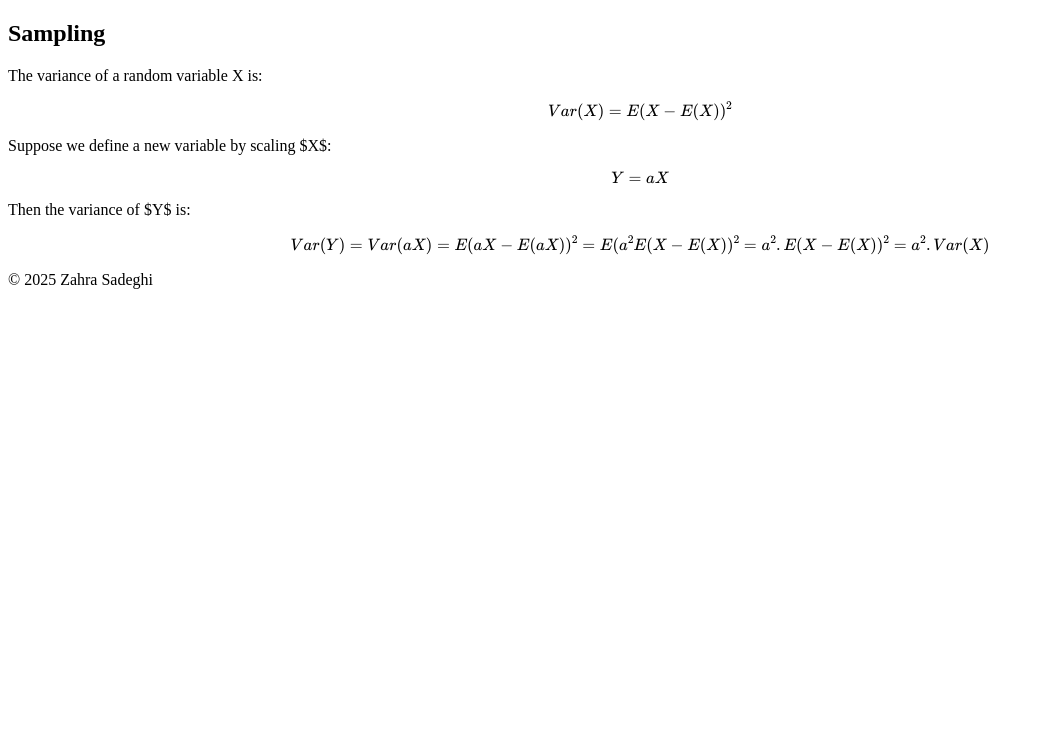
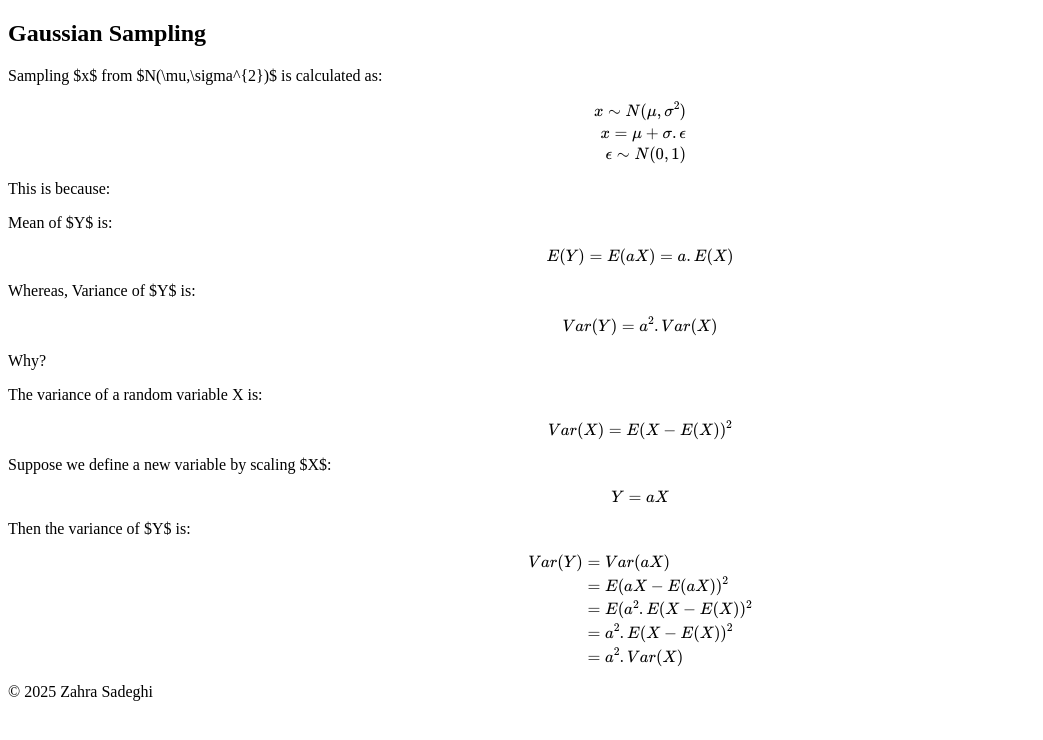
Before and after one commit to zahsa/zahsa.github.io, a Jekyll site: the page built from notes/sm.md, in a window 1280 px wide. Shown: the top 740 px of the page, without its empty margins (0-1043 px from the left). Built offline with Jekyll 4.4.1, drawn with Linux system fonts in a browser that asks for light colours; our own code applies the rules of GitHub Pages for plain Markdown files; formulas are drawn with MathJax 3.

Commit message:
Update sm.md

```diff
--- a/notes/sm.md
+++ b/notes/sm.md
@@ -1,4 +1,30 @@
-## Sampling
+## Gaussian Sampling
+Sampling $x$ from $N(\mu,\sigma^{2})$ is calculated as:
+
+$$
+\begin{align*}
+x\sim N(\mu,\sigma^{2}) \\
+x = \mu + \sigma. \epsilon \\
+\epsilon \sim N(0,1)
+\end{align*}
+$$
+
+This is because:
+
+Mean of $Y$ is:
+
+$$
+E(Y)=E(aX) = a.E(X)
+$$
+
+Whereas, Variance of $Y$ is:
+
+$$
+Var(Y) = a^{2}.Var(X)
+$$
+
+Why?
+
 The variance of a random variable X is:
 
 $$
@@ -15,9 +41,11 @@ $$
 Then the variance of $Y$ is:
 
 $$
-Var(Y) = Var(aX) \\
-= E(aX-E(aX))^{2} \\
-= E(a^{2}E(X-E(X))^{2} \\
-= a^{2}.E(X-E(X))^{2} \\
-= a^{2}.Var(X)
+\begin{align*}
+Var(Y) &= Var(aX) \\
+&= E(aX-E(aX))^{2} \\
+&= E(a^{2}.E(X-E(X))^{2} \\
+&= a^{2}.E(X-E(X))^{2} \\
+&= a^{2}.Var(X)
+\end{align*}
 $$
```
